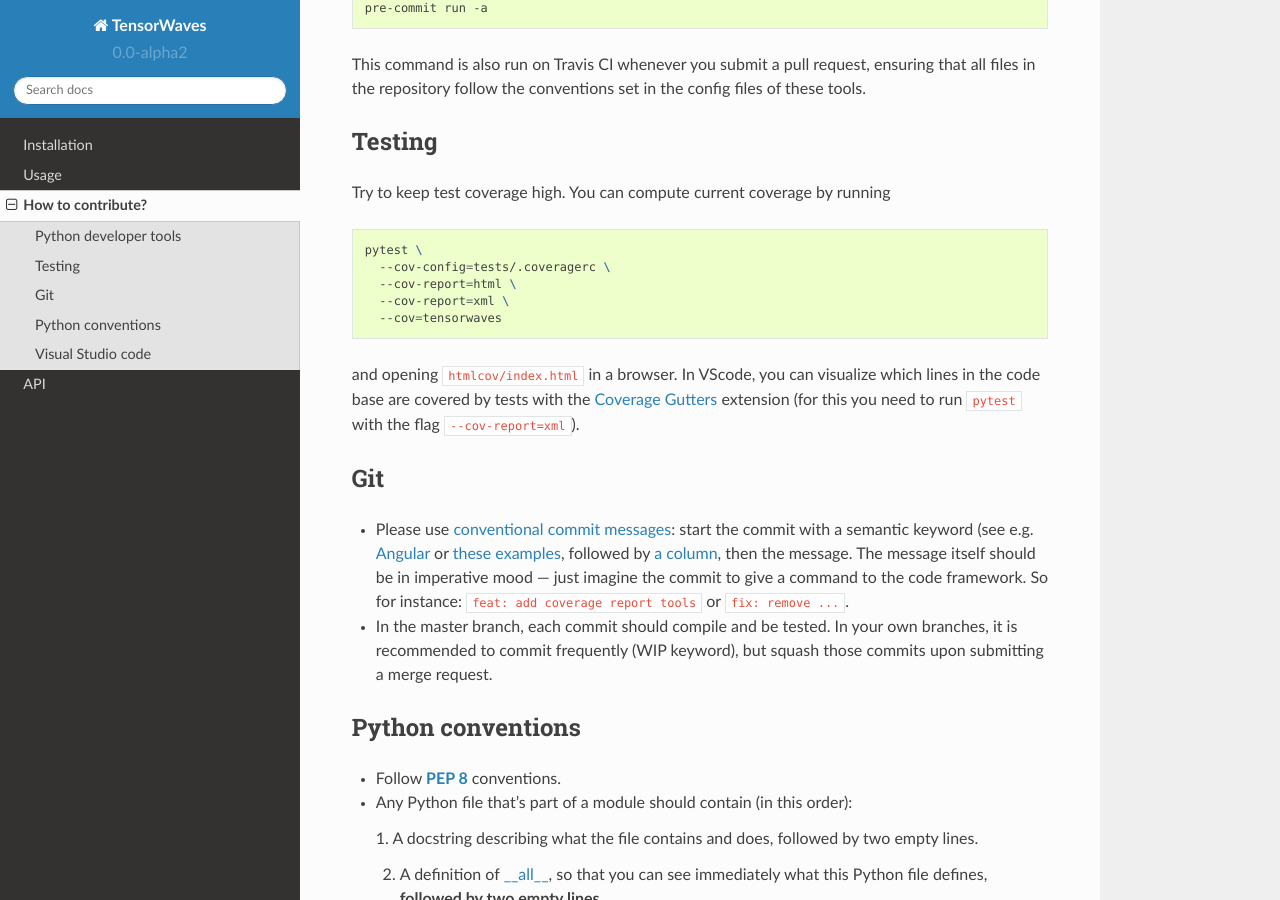
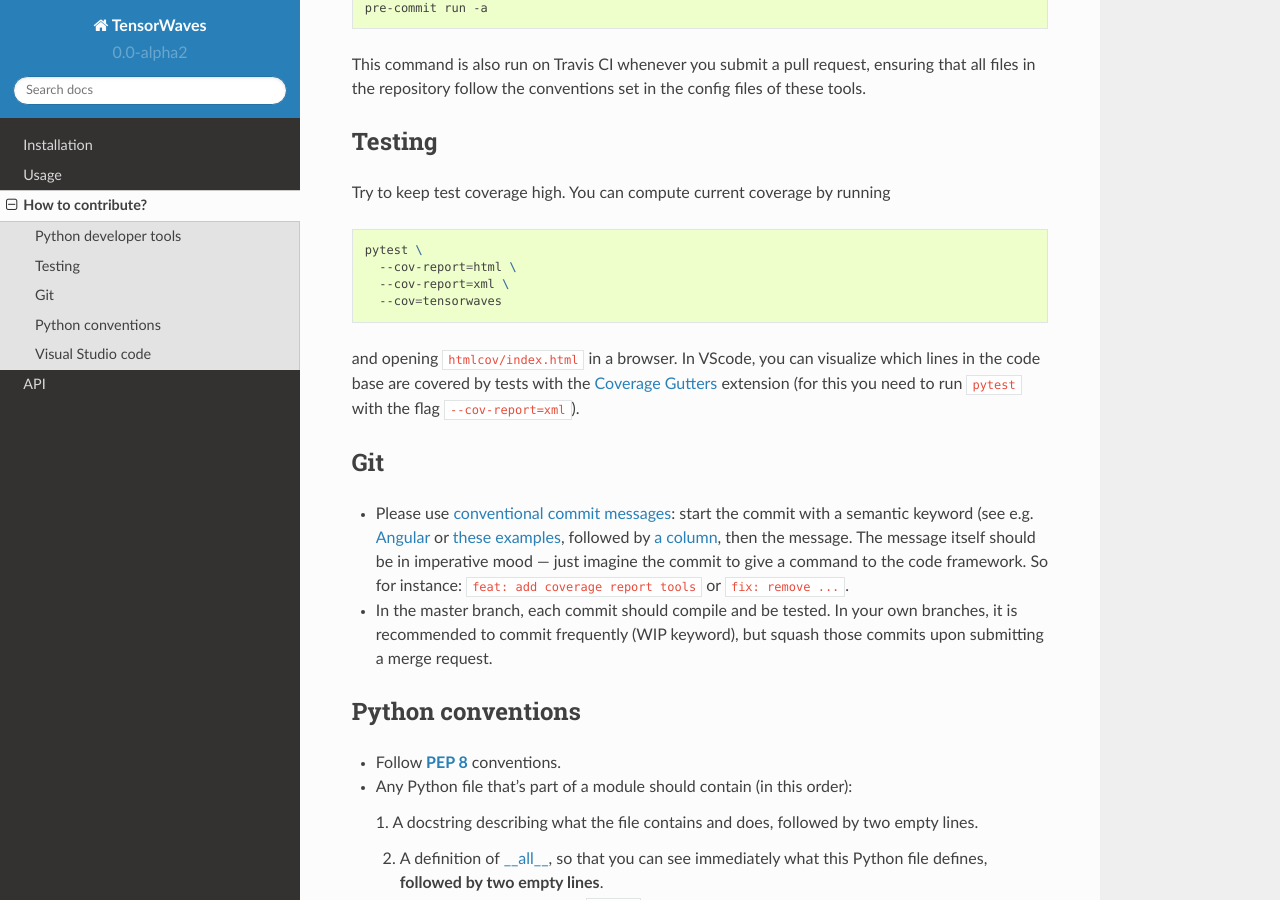
Before and after one commit to ComPWA/tensorwaves, a Sphinx documentation site: the page built from doc/contribute.rst, in a window 1280 px wide and 900 px high, scrolled down 609 px. Built offline with Sphinx 7.4.7 and the Read the Docs theme 2.0.0, drawn with Linux system fonts in a browser that asks for light colours; pages that are not in the unit, such as notebooks, are missing from menus; the version number is read from the project's files by our own code.

Commit message:
test: merge .coveragerc with tox.ini
See https://pytest-cov.readthedocs.io/en/latest/tox.html

```diff
--- a/doc/contribute.rst
+++ b/doc/contribute.rst
@@ -51,7 +51,6 @@ Try to keep test coverage high. You can compute current coverage by running
 .. code-block:: shell
 
   pytest \
-    --cov-config=tests/.coveragerc \
     --cov-report=html \
     --cov-report=xml \
     --cov=tensorwaves
```
Also changed, not shown: .travis.yml, 2 other files.
